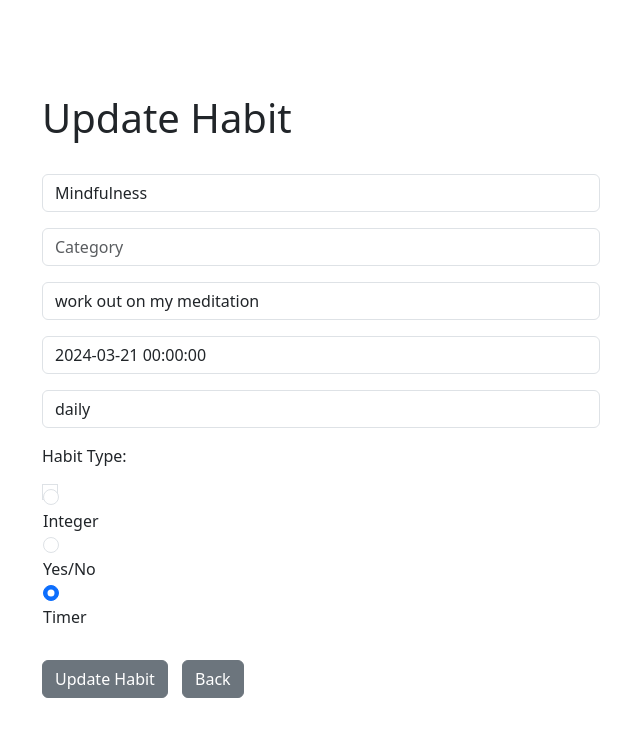
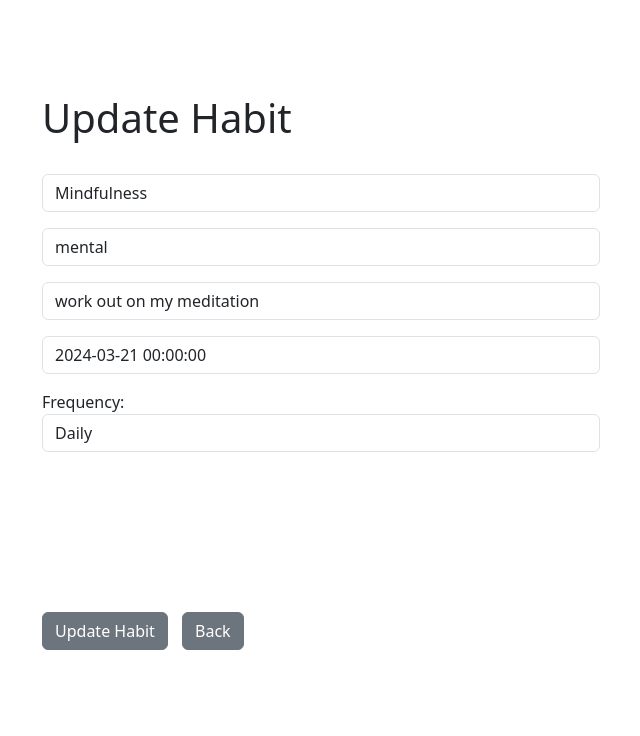
Before and after one commit to Namukuru/HabitTracker, a Django app: page /update_habit/4 in a window 1280 px wide. Shown: the part 64-800 px from the top of the page, without its empty margins (319-959 px from the left). Run offline with Django 5.2, Linux system fonts and the light colour scheme; a user stored in the database is signed in; data comes from the database, SQL or seed files in the repository; parts of the project's set-up code (start-up, migrations or seed data) failed here and were passed over.

Commit message:
complete button update

```diff
--- a/habit/habit/settings.py
+++ b/habit/habit/settings.py
@@ -124,3 +124,5 @@
 # https://docs.djangoproject.com/en/5.0/ref/settings/#default-auto-field
 
 DEFAULT_AUTO_FIELD = 'django.db.models.BigAutoField'
+CELERY_BROKER_URL = 'redis://localhost:6379/0'
+CELERY_RESULT_BACKEND = 'redis://localhost:6379/0'
--- a/habit/main/forms.py
+++ b/habit/main/forms.py
@@ -1,6 +1,6 @@
-from django.contrib.auth.forms import UserCreationForm # type: ignore
-from django.contrib.auth.models import User # type: ignore # type: ignore
-from django import forms # type: ignore
+from django.contrib.auth.forms import UserCreationForm
+from django.contrib.auth.models import User
+from django import forms
 from .models import Habit
 
 class SignUpForm(UserCreationForm):
@@ -17,17 +17,17 @@
       self.fields['username'].widget.attrs['class'] = 'form-control'
       self.fields['username'].widget.attrs['placeholder'] = 'Username'
       self.fields['username'].label = ''
-      self.fields['username'].help_text = ''
+
 
       self.fields['password1'].widget.attrs['class'] = 'form-control'
       self.fields['password1'].widget.attrs['placeholder'] = 'Password'
       self.fields['password1'].label = ''
-      self.fields['password1'].help_text = '<ul class="form-text text-muted small"><li>Your password can\'t be too similar to your other personal information.</li><li>Your password must contain at least 8 characters.</li></ul>'
+      self.fields['password1'].help_text = None
 
       self.fields['password2'].widget.attrs['class'] = 'form-control'
       self.fields['password2'].widget.attrs['placeholder'] = 'Confirm Password'
       self.fields['password2'].label = ''
-      self.fields['password2'].help_text = '<span class="form-text text-muted"><small>Enter the same password as before, for verification.</small></span>'
+      self.fields['password2'].help_text = None
 
 
 #add habits form
@@ -36,26 +36,8 @@
   category= forms.CharField(required=True, widget=forms.widgets.TextInput(attrs={'placeholder':'Category', "class":"form-control"}), label="")
   description= forms.CharField(required=True, widget=forms.widgets.TextInput(attrs={'placeholder':'Description', "class":"form-control"}), label="")
   start_date= forms.DateField(required=True, widget=forms.widgets.DateTimeInput(attrs={'placeholder':'Start Date', "class":"form-control"}), label="")
-  frequency= forms.CharField(required=True, widget=forms.widgets.TextInput(attrs={'placeholder':'Frequency', "class":"form-control"}), label="")
-  habit_type = forms.ChoiceField(choices=Habit.HABIT_TYPE_CHOICES, required=True, widget=forms.RadioSelect(attrs={'class': 'form-check-input'}), label="Habit Type")
-  #completed = forms.BooleanField(required=False, label = "Completed")
+  frequency= forms.ChoiceField(choices=Habit.HABIT_FREQUENCY_CHOICES, widget=forms.Select(attrs={'class': 'form-control'}),label = "Frequency")
 
   class Meta:
       model = Habit
-      fields = ('name', 'category','description', 'start_date','frequency','habit_type')
-
-      def clean(self):
-        cleaned_data = super().clean()
-        habit_type = cleaned_data.get('habit_type')
-
-        if habit_type == 'integer':
-            # Additional validation for integer habits if needed
-            pass
-        elif habit_type == 'yes_no':
-            # Additional validation for yes/no habits if needed
-            pass
-        elif habit_type == 'timer':
-            # Additional validation for timer habits if needed
-            pass
-
-        return cleaned_data
+      fields = ('name', 'category','description', 'start_date','frequency')
--- a/habit/main/models.py
+++ b/habit/main/models.py
@@ -1,19 +1,29 @@
 from django.db import models
+from django.contrib.auth.models import User
+
 # Create your models here.
 #habits users want to track
 class Habit(models.Model):
-    HABIT_TYPE_CHOICES = (
-        ('integer', 'Integer'),
-        ('yes_no', 'Yes/No'),
-        ('timer', 'Timer'),
+
+    HABIT_FREQUENCY_CHOICES = (
+        ('daily', 'Daily'),
+        ('weekly', 'Weekly'),
+        ('monthly', 'Monthly'),
     )
+    user = models.ForeignKey(User, on_delete=models.CASCADE)
+
     name = models.CharField(max_length=100)
+
     category = models.TextField(default= "")
+
     description = models.TextField()
-    frequency = models.CharField(max_length=20)  # e.g., daily, weekly
+
+    frequency = models.CharField(max_length=20, choices=HABIT_FREQUENCY_CHOICES)
+
     start_date = models.DateField()
-    habit_type = models.CharField(max_length=10, choices=HABIT_TYPE_CHOICES, default = 'yes_no')
+
+    completed = models.BooleanField(default=False)
 
 
     def __str__(self):
-      return (f"{self.name}-{self.category}-{self.description}-{self.frequency}-{self.start_date}-{self.habit_type}")
+      return (f"{self.name}-{self.category}-{self.description}-{self.frequency}-{self.start_date}-{self.completed}")
--- a/habit/main/templates/login_users.html
+++ b/habit/main/templates/login_users.html
@@ -11,7 +11,6 @@
    {% csrf_token %}
 
       <div class="mb-3">
-
         <input type="text" class="form-control" name="username" placeholder='Username' required>
 
       </div>
--- a/habit/main/templates/myhabit.html
+++ b/habit/main/templates/myhabit.html
@@ -14,7 +14,6 @@
         <th scope="col">Description</th>
         <th scope="col">Start Date</th>
         <th scope="col">Frequency</th>
-        <th scope="col">Habit Type</th>
         <th scope="col">Status</th>
 
 
@@ -31,7 +30,7 @@
             <td>{{habit.description}}</td>
             <td>{{habit.start_date}}</td>
             <td>{{habit.frequency}}</td>
-            <td>{{habit.habit_type}}</td>
+
 
             <td>{% if habit.completed %}
                   <span style="color: green;">Completed</span>
@@ -40,8 +39,6 @@
                 {% endif %}
 
               </td>
-            <!-- Example HTML to mark a habit as completed
-            <td><button class="complete-habit" data-habit-id="{{ habit.id }}">Mark as Completed</button></td>-->
 
           </tr>
         {% endfor %}
--- a/habit/main/templates/register.html
+++ b/habit/main/templates/register.html
@@ -20,7 +20,7 @@
       </div>
     {% endif %}
 
-  {{ form.as_p }}
+  {{ form.as_p }}<br>
 
     <button type="submit" class="btn btn-secondary">Register</button>
   </form>
--- a/habit/main/urls.py
+++ b/habit/main/urls.py
@@ -13,4 +13,6 @@
   path("about/", views.about, name="about"),
   path("myhabit/", views.myhabit, name="myhabit"),
   path("mark_habit_completed/<int:habit_id>/",views.mark_habit_completed, name="mark_habit_completed"),
+
+  path('trigger-habit-completion-update/', views.trigger_habit_completion_update, name='trigger_habit_completion_update'),
 ]
--- a/habit/main/views.py
+++ b/habit/main/views.py
@@ -6,6 +6,7 @@
 from django.http import HttpResponse, JsonResponse
 import datetime
 from django.views.decorators.http import require_POST
+from .tasks import update_habit_completion_statuses
 
 
 # Create your views here.
@@ -63,10 +64,10 @@
       #user authentication
       username = form.cleaned_data['username']
       password = form.cleaned_data['password1']
-      user = authenticate(username=username,pasword=password)
+      user = authenticate(username=username,password=password)
       login(request,user)
-      messages.success(request,'You have sucessfully registered, welcome')
-      return redirect('home')
+      messages.success(request,'You have successfully registered, welcome')
+      return redirect('login')
   else:
     form=SignUpForm()
     return render(request, 'register.html', {'form':form})
@@ -92,21 +93,22 @@
     return redirect('myhabit')
 
 def add_habit(request):
-    form = AddRecordForm(request.POST or None)  # Create the form
+    if request.method == 'POST':
+        form = AddRecordForm(request.POST)
+        if form.is_valid():
+            # Save the form with the selected habit type
+            habit = form.save(commit=False)
+            habit.habit_type = request.POST.get('selected_habit_type')
+            habit.save()
+            messages.success(request, 'Habit added successfully!')
+            return redirect('myhabit')
+        else:
+            messages.error(request, 'Error adding habit. Please check the form.')
+    else:
+        form = AddRecordForm()
 
-    if request.user.is_authenticated:
-        if request.method == "POST":
-            if form.is_valid():
-                add_habit = form.save(commit=False)  # Don't commit yet
-                add_habit.user = request.user  # Assign current user
-                add_habit.save()  # Save the form data with assigned user
+    return render(request, 'add_record.html', {'form': form})
 
-                messages.success(request, "Record Added Successfully")
-                return redirect('myhabit')
-        return render(request, 'add_record.html', {'form': form})  # Render form on GET
-    else:
-        messages.error(request, "You Must Be Logged In...")  # Use "error" for login requirement
-        return redirect('home')
 
 def update_habit(request,pk):
   if request.user.is_authenticated:
@@ -117,12 +119,12 @@
       if form.is_valid():
         form.save()
         messages.success(request, 'Habit has been updated')
-        return redirect('home')
+        return redirect('myhabit')
     else:
       form = AddRecordForm( instance=current_habit)
     return render(request, 'update_record.html',{'form':form})
   else:
-    messages.success(request, 'You must be logged in...')
+    messages.success(request, 'You must be logged in to add a habit')
     return redirect('home')
 
 
@@ -136,9 +138,23 @@
 @require_POST
 def mark_habit_completed(request,habit_id):
     try:
-        habit = Habit.objects.get(id=habit_id)
-        habit.completed = True
-        habit.save()
-        return JsonResponse({'success': True})
+        # Retrieve the habit object by ID (ensure it exists)
+        habit = get_object_or_404(Habit, id=habit_id)
+
+        if not habit.completed:
+            habit.completed = True
+            habit.save()
+
+
+            return JsonResponse({'success': True})
+        else:
+            return JsonResponse({'success': True, 'message': 'Habit already marked as completed'})
+
     except Habit.DoesNotExist:
         return JsonResponse({'success': False, 'error': 'Habit not found'})
+
+
+def trigger_habit_completion_update(request):
+    update_habit_completion_statuses.delay()
+
+    return HttpResponse("Habit completion statuses update triggered successfully!")
```
Also changed, not shown: habit/main/celery.py (added, +20 -0 lines), habit/main/tasks.py (added, +23 -0 lines), habit/main/templates/add_record.html (+19 -19 lines), habit/main/templates/record.html (+9 -23 lines), habit/db.sqlite3, habit/main/migrations/0006_alter_habit_frequency_delete_habitcompletion.py (added), habit/main/migrations/0007_remove_habit_habit_type.py (added), habit/main/migrations/0008_habit_completed.py (added).
